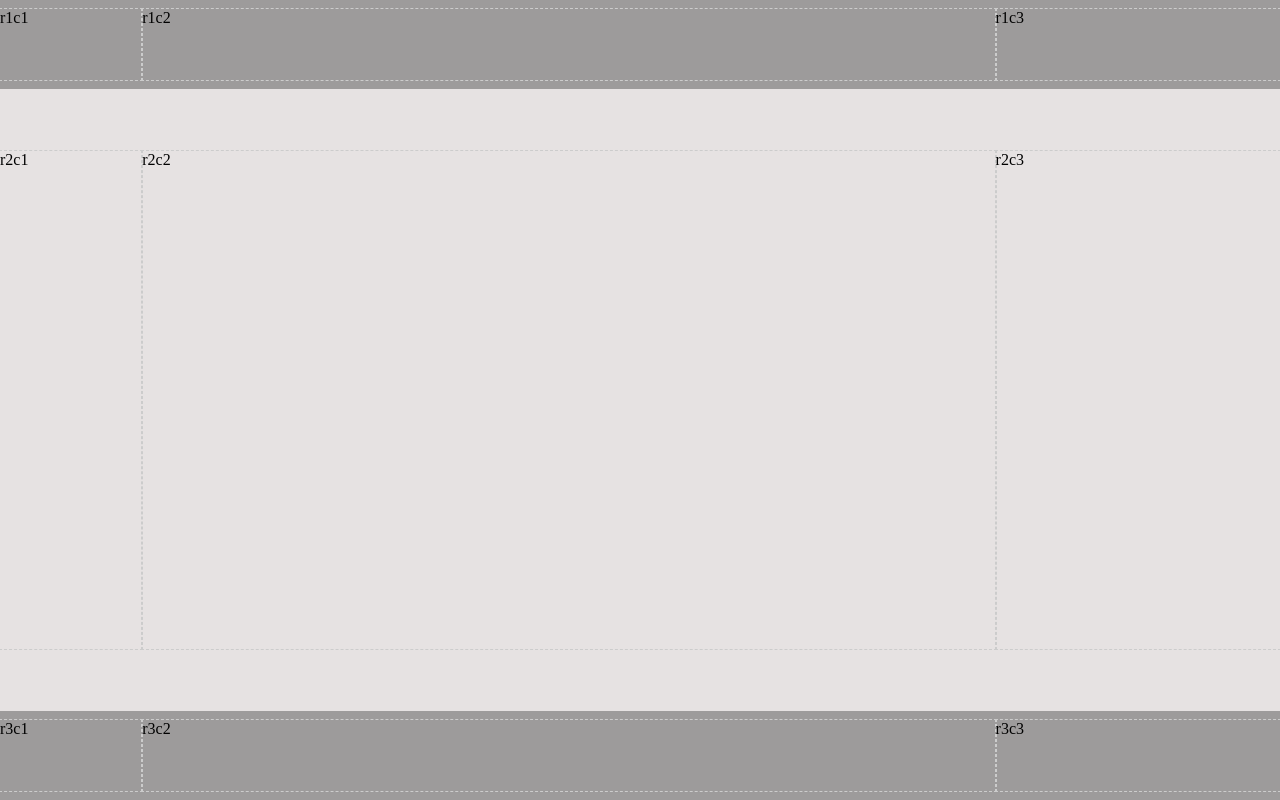
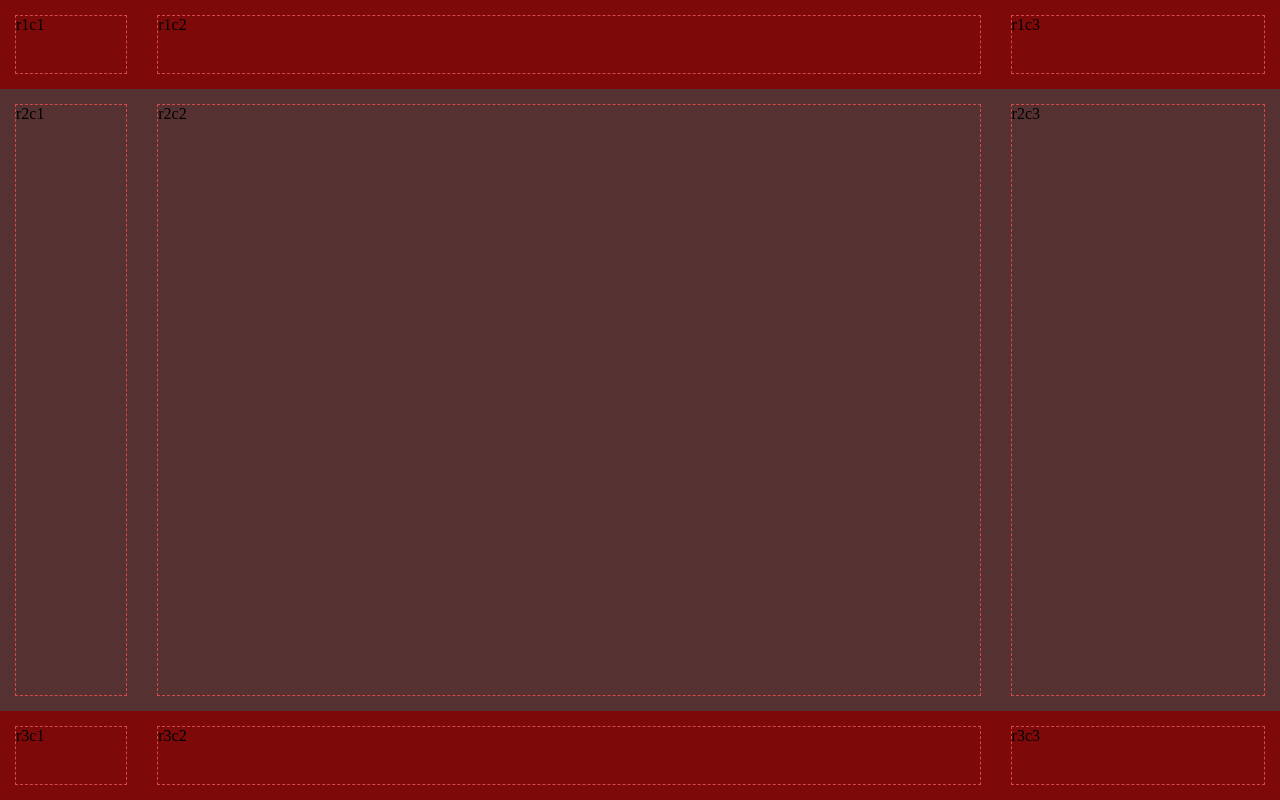
Before and after one commit to miguel2105/LabAssignment2, a plain HTML site: page index.html in a window 1280 px wide. Drawn offline with Linux system fonts and the light colour scheme.

Commit message:
changed color in HTML

```diff
--- a/index.html
+++ b/index.html
@@ -12,7 +12,7 @@
     body {
       width: 100vw;
       height: 100vh;
-      background-color: #e6e2e2;
+      background-color: #563131;
     }
 
     .app-container-grid {
@@ -23,7 +23,7 @@
     }
 
     .main-header, .main-footer {
-      background-color: #9d9b9b;
+      background-color: #7d0909;
       display: grid;
       grid-template-columns: 1fr 6fr 2fr;
     }
@@ -37,12 +37,8 @@
       grid-template-columns: 1fr 6fr 2fr;
     }
     .align-center {
-      justify-self: center;
-      align-self: center;
       margin: 15px;
-      border: 1px dashed #CCC;
-      height: 80%;
-      width: 100%;
+      border: 1px dashed #d84848;
     }
   </style>
   <script src="./main.js"></script>
```
